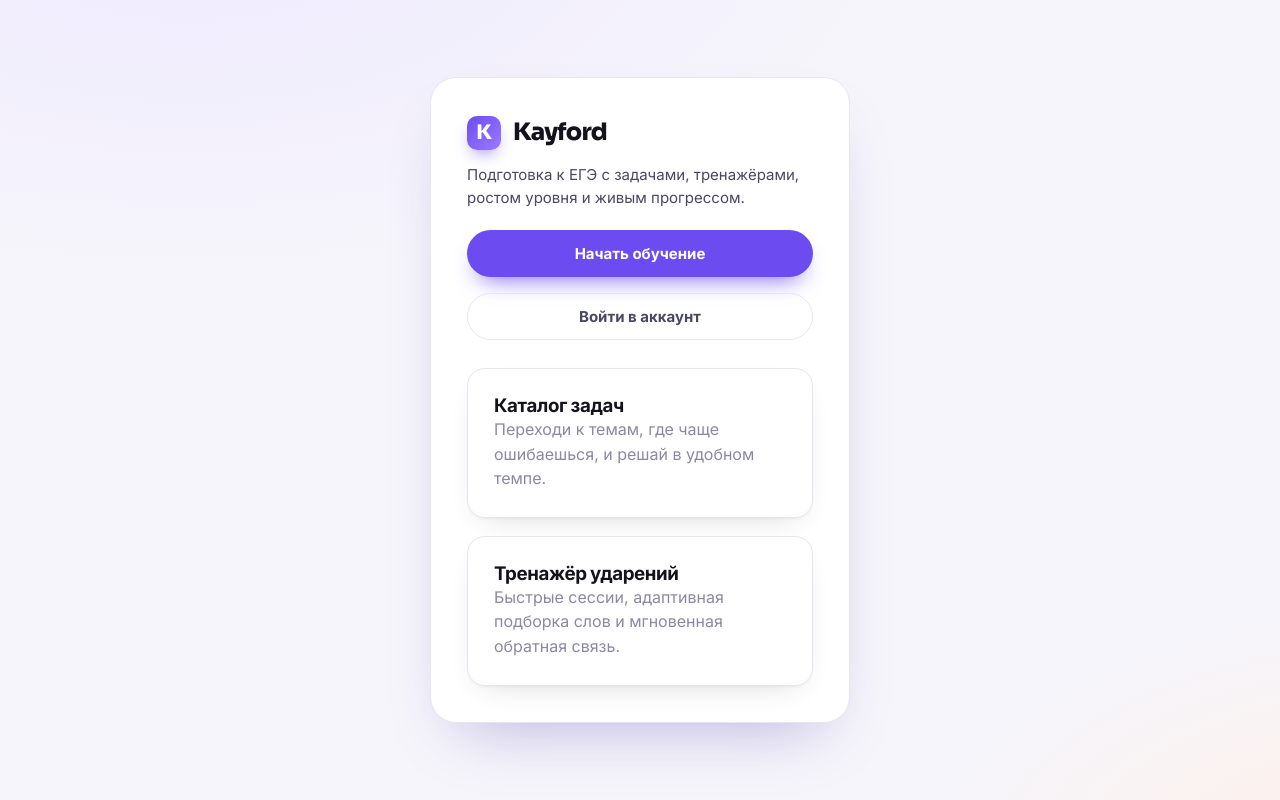
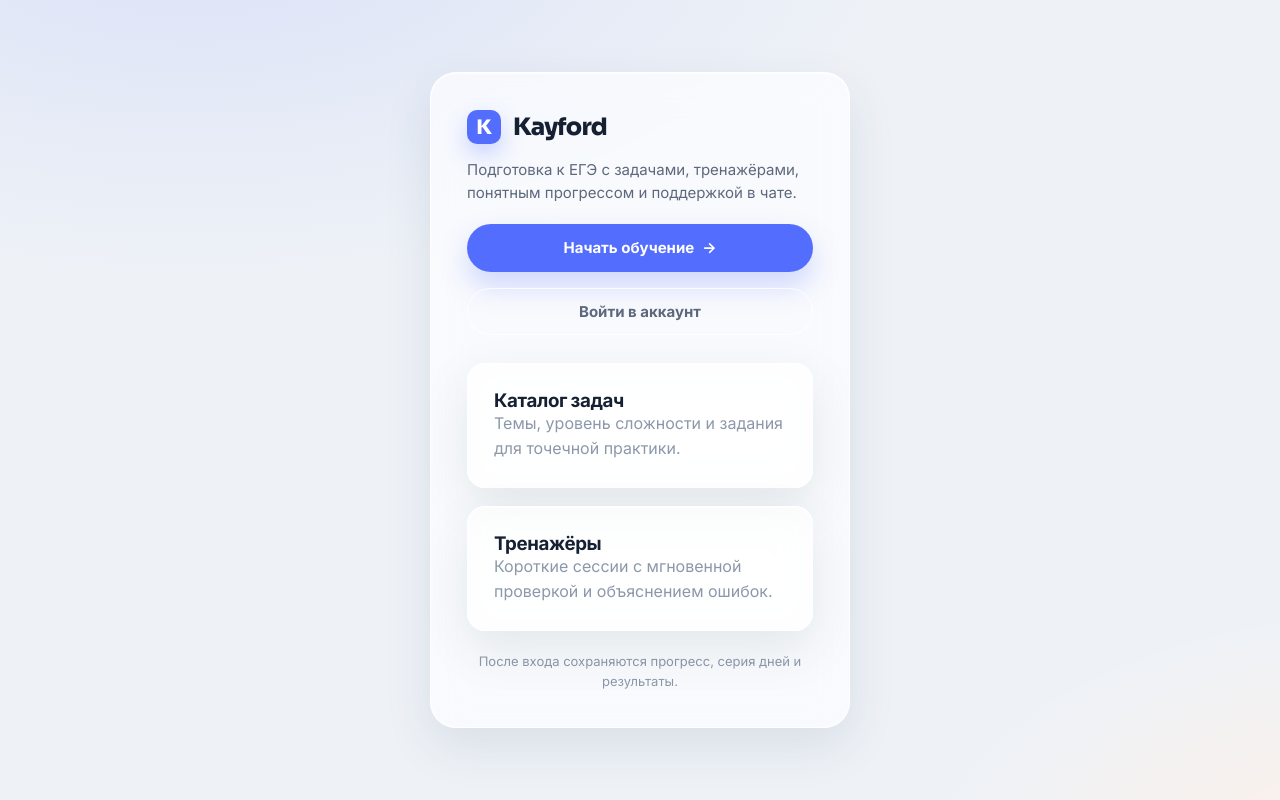
Before and after one commit to ibrprofile/box, a PHP site: page / in a window 1280 px wide. Run offline with PHP 8.4, Linux system fonts and the light colour scheme.

Commit message:
feat: add liquid glass theme and editor enhancements
Added new CSS variables for liquid glass theme and updated editor styles and functionality.

Co-authored-by: Azamat Ibragimov <188750488+ibrprofile@users.noreply.github.com>

```diff
--- a/assets/css/app.css
+++ b/assets/css/app.css
@@ -320,6 +320,50 @@ img { max-width: 100%; display: block; }
     .hide-xs { display: none !important; }
 }
 
+/* --- Liquid glass surface ------------------------------------------------ */
+:root {
+    --bg: #eef2f7;
+    --surface: rgba(255,255,255,.72);
+    --surface-2: rgba(226,232,240,.72);
+    --line: rgba(255,255,255,.82);
+    --ink: #162033;
+    --ink-soft: #5d687c;
+    --ink-mut: #8c98aa;
+    --primary: #536dfe;
+    --primary-dk: #3d55d9;
+    --primary-sf: rgba(83,109,254,.12);
+    --shadow: 0 18px 48px rgba(42,55,78,.10), inset 0 1px rgba(255,255,255,.75);
+    --shadow-lg: 0 32px 80px rgba(42,55,78,.18), inset 0 1px rgba(255,255,255,.85);
+}
+body { background: radial-gradient(circle at 12% 0%, #ffffff 0 14%, transparent 38%), #eef2f7; }
+.sidebar { background: rgba(248,250,252,.68); backdrop-filter: blur(24px) saturate(145%); border-right-color: rgba(255,255,255,.9); box-shadow: 10px 0 40px rgba(42,55,78,.05); }
+.topbar { background: rgba(238,242,247,.68); backdrop-filter: blur(24px) saturate(145%); border-bottom-color: rgba(255,255,255,.88); }
+.card, .panel, .metric, .profile-hero, .auth-card, .subject-card, .editor { background: rgba(255,255,255,.64); border-color: rgba(255,255,255,.88); box-shadow: var(--shadow); backdrop-filter: blur(18px) saturate(135%); }
+.card:hover, .metric:hover, .subject-card:hover { box-shadow: 0 22px 54px rgba(42,55,78,.14), inset 0 1px rgba(255,255,255,.9); }
+.btn--primary { background: var(--primary); box-shadow: 0 14px 28px rgba(83,109,254,.25); }
+.input, .select, .textarea, .social-btn { background: rgba(255,255,255,.66); border-color: rgba(180,191,207,.45); }
+.input:focus, .select:focus, .textarea:focus { box-shadow: 0 0 0 4px rgba(83,109,254,.13), inset 0 1px rgba(255,255,255,.9); }
+.brand__mark { background: var(--primary); box-shadow: 0 10px 22px rgba(83,109,254,.28); }
+.nav-link.is-active { background: rgba(83,109,254,.13); box-shadow: inset 0 1px rgba(255,255,255,.7); }
+.toast { backdrop-filter: blur(18px); }
+
+.editor { min-height: 190px; padding: 16px; border: 1px solid rgba(180,191,207,.45); border-radius: var(--radius-sm); outline: none; line-height: 1.7; }
+.editor:focus { box-shadow: 0 0 0 4px rgba(83,109,254,.13); border-color: var(--primary); }
+.editor-toolbar { display: flex; flex-wrap: wrap; gap: 8px; padding-bottom: 14px; border-bottom: 1px solid rgba(180,191,207,.35); }
+.editor img { max-height: 280px; border-radius: 12px; margin: 12px 0; }
+.editor table { width: 100%; border-collapse: collapse; margin: 12px 0; }
+.editor th, .editor td { border: 1px solid rgba(180,191,207,.5); padding: 8px; text-align: left; }
+.editor .formula { display: inline-block; padding: 4px 8px; border-radius: 8px; background: rgba(83,109,254,.09); color: var(--primary-dk); font-family: ui-monospace, SFMono-Regular, Consolas, monospace; }
+.subject-grid { display: grid; grid-template-columns: repeat(auto-fit,minmax(245px,1fr)); gap: 16px; }
+.subject-card { display: flex; align-items: center; gap: 14px; padding: 18px; border: 1px solid rgba(255,255,255,.88); border-radius: var(--radius); transition: transform .18s, box-shadow .18s; }
+.subject-card:hover { transform: translateY(-3px); }
+.subject-card__icon { display: grid; place-items: center; width: 44px; height: 44px; border-radius: 14px; background: hsla(var(--hue),75%,60%,.14); font-size: 22px; }
+.subject-card__body { display: grid; gap: 3px; min-width: 0; }
+.subject-card__name { font-weight: 800; }
+.subject-card__count { color: var(--ink-mut); font-size: 13px; }
+.subject-card__go { margin-left: auto; color: var(--primary); }
+@media (max-width: 900px) { .sidebar { backdrop-filter: blur(18px); } .content { padding-top: 24px; } }
+
 /* --- Profile: hero, metrics, security ---------------------------------- */
 .profile-hero {
     display: grid; gap: 22px; padding: 26px;
--- a/views/admin/tasks/form.php
+++ b/views/admin/tasks/form.php
@@ -15,6 +15,9 @@
             <button type="button" class="btn btn--ghost btn--sm" data-editor-command="insertUnorderedList">• Список</button>
             <button type="button" class="btn btn--ghost btn--sm" data-editor-command="formatBlock" data-value="h3">Заголовок</button>
             <button type="button" class="btn btn--ghost btn--sm" data-editor-command="createLink" data-link="https://example.com">Ссылка</button>
+            <button type="button" class="btn btn--ghost btn--sm" data-editor-command="insertImage">Изображение</button>
+            <button type="button" class="btn btn--ghost btn--sm" data-editor-command="insertTable">Таблица</button>
+            <button type="button" class="btn btn--ghost btn--sm" data-editor-command="insertFormula">Формула</button>
         </div>
         <div class="grid-2">
             <div class="field">
--- a/views/home/index.php
+++ b/views/home/index.php
@@ -5,22 +5,23 @@
             <span class="brand__mark">K</span>
             <span class="auth-wordmark">Kayford</span>
         </div>
-        <p class="auth-tagline">Подготовка к ЕГЭ с задачами, тренажёрами, ростом уровня и живым прогрессом.</p>
+        <p class="auth-tagline">Подготовка к ЕГЭ с задачами, тренажёрами, понятным прогрессом и поддержкой в чате.</p>
 
         <div class="stack">
-            <a class="btn btn--primary btn--block" href="<?= url('/auth') ?>">Начать обучение</a>
+            <a class="btn btn--primary btn--block" href="<?= url('/auth') ?>">Начать обучение <span aria-hidden="true">→</span></a>
             <a class="btn btn--ghost btn--block" href="<?= url('/auth') ?>">Войти в аккаунт</a>
         </div>
 
         <div class="grid" style="margin-top:8px">
-            <div class="card card--pad">
+            <a class="card card--pad" href="<?= url('/auth') ?>">
                 <h3>Каталог задач</h3>
-                <p class="muted">Переходи к темам, где чаще ошибаешься, и решай в удобном темпе.</p>
-            </div>
-            <div class="card card--pad">
-                <h3>Тренажёр ударений</h3>
-                <p class="muted">Быстрые сессии, адаптивная подборка слов и мгновенная обратная связь.</p>
-            </div>
+                <p class="muted">Темы, уровень сложности и задания для точечной практики.</p>
+            </a>
+            <a class="card card--pad" href="<?= url('/auth') ?>">
+                <h3>Тренажёры</h3>
+                <p class="muted">Короткие сессии с мгновенной проверкой и объяснением ошибок.</p>
+            </a>
         </div>
+        <p class="auth-note">После входа сохраняются прогресс, серия дней и результаты.</p>
     </div>
 </section>
```
Also changed, not shown: assets/js/admin-editor.js (+35 -2 lines).
